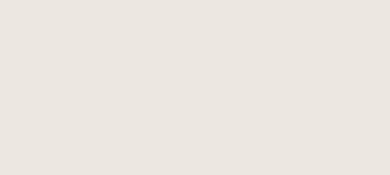
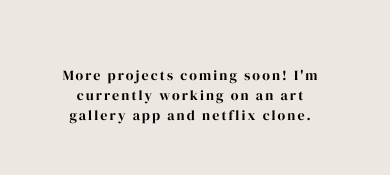
Before and after one commit to rebeccaloaustin/FrontendPortfolio, a React (Create React App) app in the folder frontend/: page /projects in a window 390 px wide. Shown: the part 1933-2108 px from the top of the page. Built offline with nearby package versions, Linux system fonts and the light colour scheme; no server answers; a web font is replaced by a local one.

Commit message:
coming soon added

```diff
--- a/frontend/src/App.css
+++ b/frontend/src/App.css
@@ -459,3 +459,16 @@
     font-size: 4vh;
   }
 }
+
+.comingSoon{
+  text-align: center;
+  font-size: 18px;
+  font-family: "DM Serif Display", serif;
+  font-weight: 200;
+  letter-spacing: 0.15em;
+  @media (max-width: 768px) {
+    font-size: 14px;
+    max-width: 70vw;
+    margin-left: 14vw;
+  }
+}
--- a/frontend/src/pages/Projects.js
+++ b/frontend/src/pages/Projects.js
@@ -45,6 +45,7 @@
 
           </div>
         ))}
+       <div class="comingSoon"> More projects coming soon! I'm currently working on an art gallery app and netflix clone.</div>
       </div>
     );
   };
```
